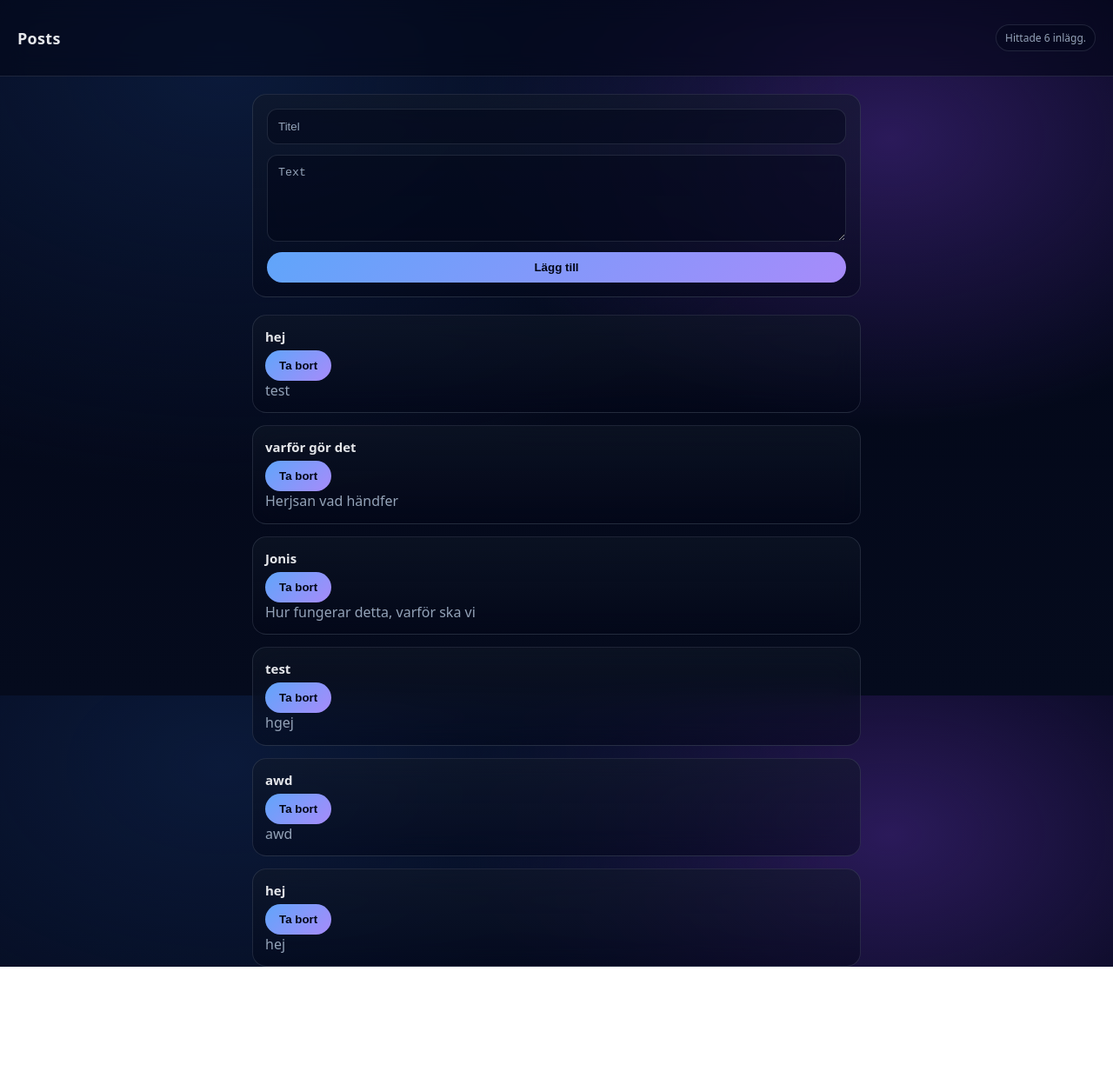
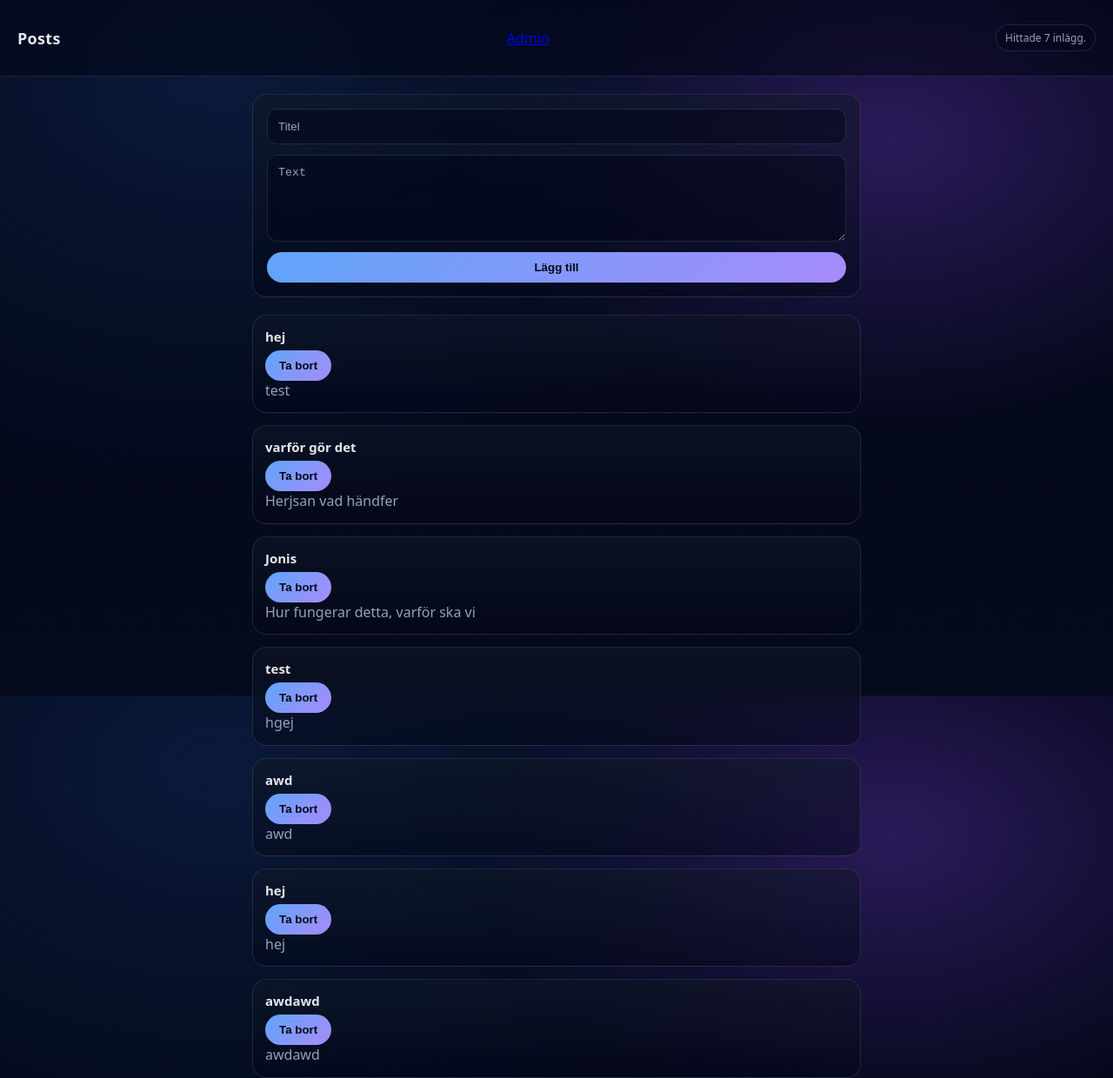
Before and after one commit to jonatandahl05/my-pwa-app, a website built with Vite: page index.html in a window 1280 px wide. Shown: the whole page at 87% size. Before the commit the page ends 1112 px from the top, so only its background shows below. Built offline with nearby package versions, Linux system fonts and the light colour scheme; data requests are answered from the project's data file.

Commit message:
Added admin.html, and admin login button

```diff
--- a/db.json
+++ b/db.json
@@ -29,6 +29,11 @@
       "id": "e10f",
       "title": "hej",
       "content": "hej"
+    },
+    {
+      "id": "e216",
+      "title": "awdawd",
+      "content": "awdawd"
     }
   ]
 }
--- a/index.html
+++ b/index.html
@@ -8,6 +8,7 @@
   <body>
     <header>
       <h1>Posts</h1>
+      <a href="/admin.html">Admin</a>
       <p id="status">—</p>
     </header>
 
```
Also changed, not shown: admin.html (added, +11 -0 lines).
